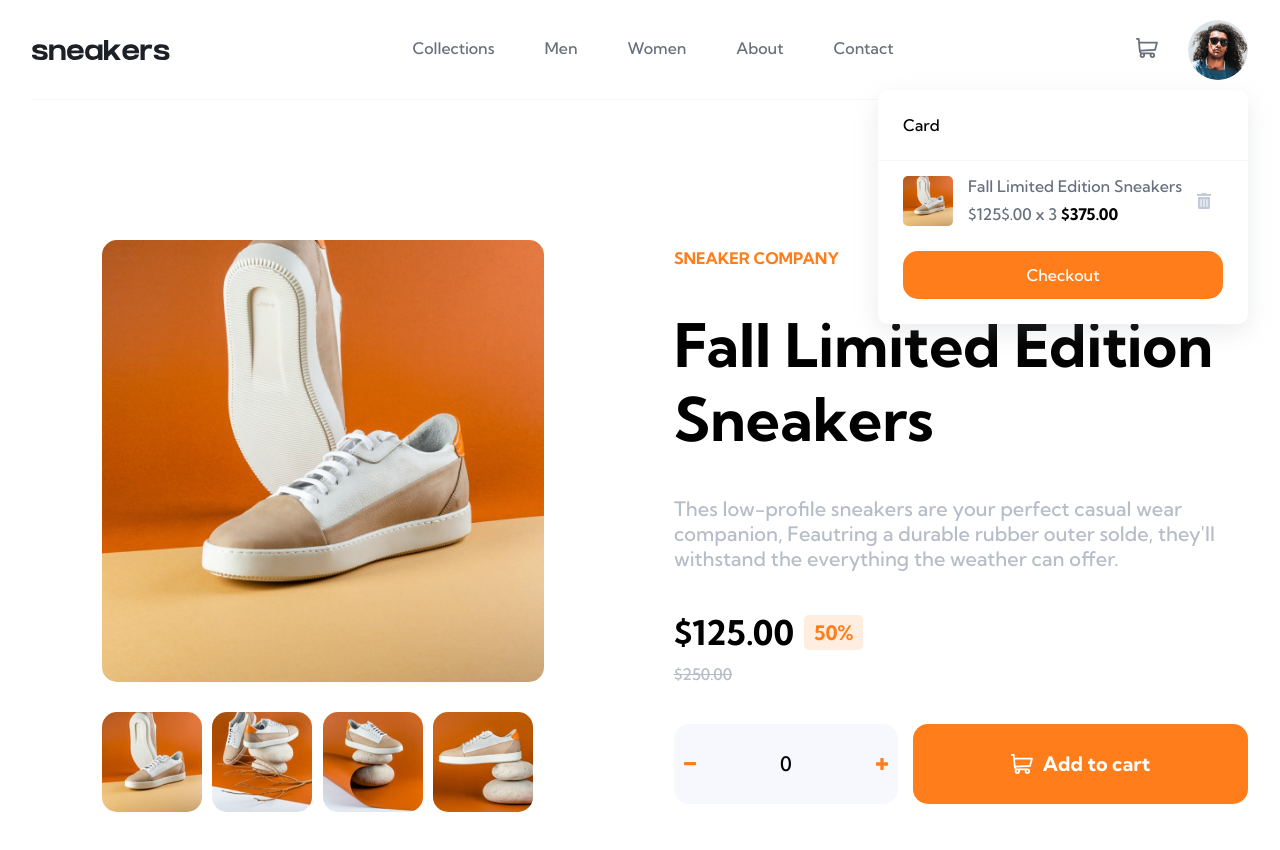
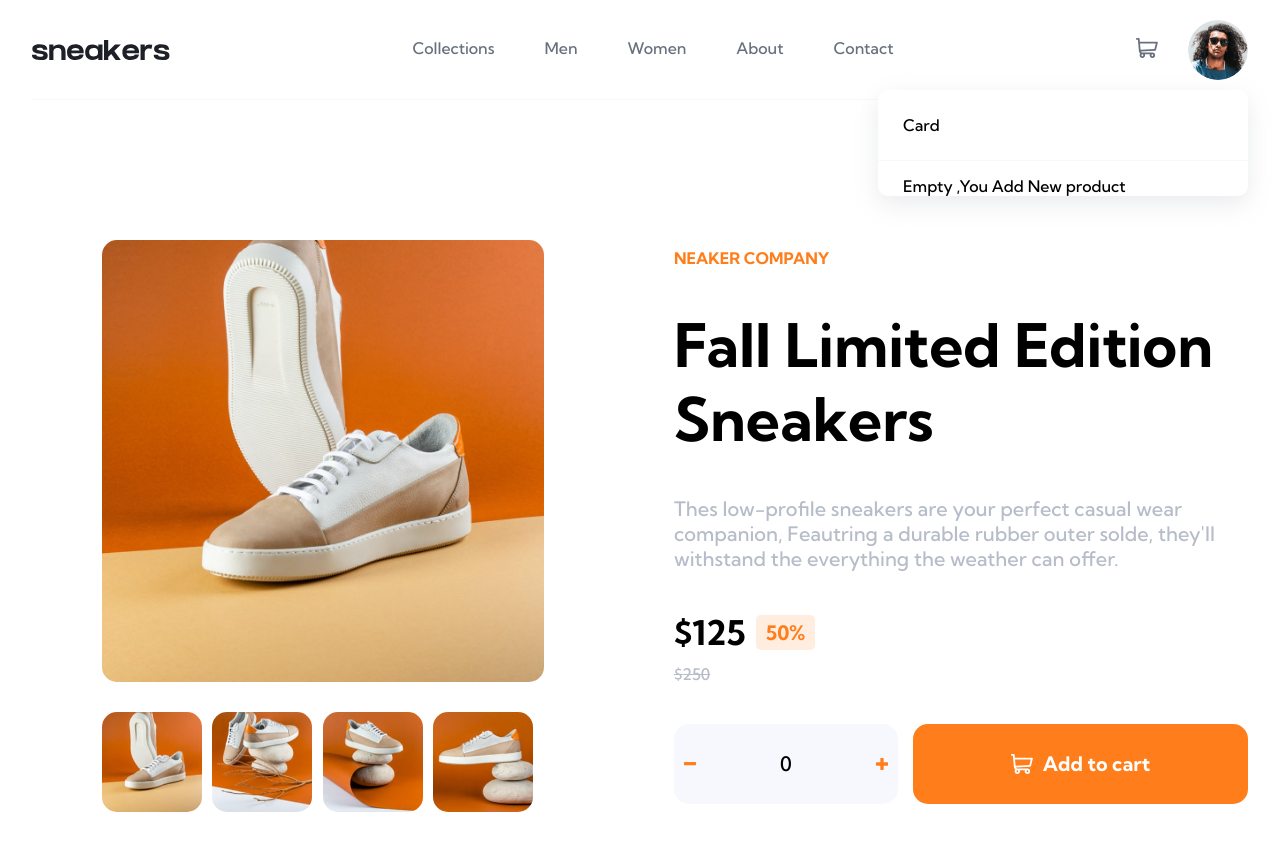
Before and after one commit to fail2ban1337/E-commerce-product-page, a React (Create React App) app: page / in a window 1280 px wide. Both pictures are taken after a click on the picture 1147 px from the left and 47 px from the top of the page. Shown: the top 850 px of the page. Built offline with nearby package versions, Linux system fonts and the light colour scheme.

Commit message:
feat: add  CartHandleContext

```diff
--- a/src/App.js
+++ b/src/App.js
@@ -1,14 +1,19 @@
+import React, { createContext, useState } from "react";
 import { ThemeProvider } from "styled-components";
 import { GlobalStyle, rootTheme } from "./components/Theme";
 import Header from "./containers/Header";
 import HomePage from "./containers/Home";
+export const CartHandleContext = createContext();
 
 function App() {
+  const [cart, setCart] = useState({});
   return (
     <ThemeProvider theme={rootTheme}>
       <GlobalStyle />
-      <Header />
-      <HomePage />
+      <CartHandleContext.Provider value={{ cart, setCart }}>
+        <Header />
+        <HomePage />
+      </CartHandleContext.Provider>
     </ThemeProvider>
   );
 }
--- a/src/components/header/index.js
+++ b/src/components/header/index.js
@@ -24,6 +24,7 @@ import {
   UserImage,
   MainOpc,
 } from "./styles";
+import { CartHandleContext } from "../../App";
 
 const CartContext = createContext();
 const ColpseContent = createContext();
@@ -51,7 +52,7 @@ Header.Burgger = function HeaderBurgger({ children, ...restProps }) {
         <path
           d="M16 12v3H0v-3h16Zm0-6v3H0V6h16Zm0-6v3H0V0h16Z"
           fill="#69707D"
-          fill-rule="evenodd"
+          fillRule="evenodd"
         />
       </svg>
     </Burgger>
@@ -81,7 +82,7 @@ Header.NavClose = function HeaderNavListContainer({ children, ...restProps }) {
         <path
           d="m11.596.782 2.122 2.122L9.12 7.499l4.597 4.597-2.122 2.122L7 9.62l-4.595 4.597-2.122-2.122L4.878 7.5.282 2.904 2.404.782l4.595 4.596L11.596.782Z"
           fill="#69707D"
-          fill-rule="evenodd"
+          fillRule="evenodd"
         />
       </svg>
     </NavClose>
@@ -120,10 +121,10 @@ Header.CartImage = function HeaderCartImage({ children, ...restProps }) {
 
   return <CartImage onClick={() => handlcartOpen()} {...restProps} />;
 };
-function useOutsideAlerter(ref, setFunc, checkClick) {
+function useOutsideAlerter(ref, setFunc, checkClick, state) {
   useEffect(() => {
     /**
-     * Alert if clicked on outside of element
+     * check if clicked on outside of element
      */
     function handleClickOutside(event) {
       if (
@@ -133,6 +134,9 @@ function useOutsideAlerter(ref, setFunc, checkClick) {
       ) {
         setFunc(false);
       }
+      /**
+       * check if clicked on outside sidebar of element
+       */
       if (
         ref.current &&
         ref.current.contains(event.target) &&
@@ -141,20 +145,19 @@ function useOutsideAlerter(ref, setFunc, checkClick) {
         setFunc(false);
       }
     }
-
-    document.addEventListener("mousedown", handleClickOutside);
+    if (state) document.addEventListener("mousedown", handleClickOutside);
     return () => {
       // Unbind the event listener on clean up
       document.removeEventListener("mousedown", handleClickOutside);
     };
-  }, [ref]);
+  }, [ref, state]);
 }
 Header.CartElements = function HeaderCartElements({ children, ...restProps }) {
   const wrapperRef = useRef(null);
 
   const { card, setCard } = useContext(CartContext);
   const checkClick = "CartElements";
-  useOutsideAlerter(wrapperRef, setCard, checkClick);
+  useOutsideAlerter(wrapperRef, setCard, checkClick, card);
 
   return (
     <CartElements style={{ display: card ? "block" : "none" }} ref={wrapperRef}>
@@ -167,25 +170,41 @@ Header.CardElementTitle = function ({ children }) {
   return <CardElementTitle>{children}</CardElementTitle>;
 };
 
-Header.CardElementAddedContainer = function ({ children }) {
+Header.CardElementAddedContainer = function HeaderCardElementAddedContainer({
+  children,
+}) {
+  const { cart, setCart } = useContext(CartHandleContext);
+  console.log(cart.length);
   return (
     <CardElementAddedContainer>
-      <CardElementAddedRow>
-        <img
-          className="product_image"
-          src="images/image-product-1-thumbnail.jpg"
-        />
+      {Object.values(cart).map((value, index) => {
+        return (
+          <div className="CardElementAddedRow" key={index}>
+            <img className="product_image" src={value.productImg} />
             <div className="elementColumn">
-          <h5>Fall Limited Edition Sneakers</h5>
+              <h5>{value.productName}</h5>
               <h5>
-            $125$.00 x 3 <b>$375.00</b>
+                ${value.productPrice} x {value.prdTotal}{" "}
+                <b>${(value.productPrice * value.prdTotal).toFixed(2)}</b>
               </h5>
             </div>
-        <img className="dltImage" src="images/icon-delete.svg" />
-      </CardElementAddedRow>
+            <img
+              className="dltImage"
+              src="images/icon-delete.svg"
+              onClick={() => setCart({})}
+            />
+          </div>
+        );
+      })}
+      {Object.keys(cart).length !== 0 ? (
         <div className="checkout_btn">
           <a href="#">Checkout</a>
         </div>
+      ) : (
+        <div className="emptyCard">
+          <p>Empty ,You Add New product</p>
+        </div>
+      )}
     </CardElementAddedContainer>
   );
 };
@@ -197,7 +216,7 @@ Header.MainOpc = function HeaderMainOpc({ children, ...restProps }) {
   const { closeNav, setCloseNav } = useContext(ColpseContent);
   const wrapperRef = useRef(null);
   const checkClick = "MainOpc";
-  useOutsideAlerter(wrapperRef, setCloseNav, checkClick);
+  useOutsideAlerter(wrapperRef, setCloseNav, checkClick, closeNav);
   if (!closeNav) return null;
   return <MainOpc ref={wrapperRef}>{children}</MainOpc>;
 };
--- a/src/components/home/index.js
+++ b/src/components/home/index.js
@@ -1,6 +1,6 @@
-import React from "react";
+import React, { useContext, useState } from "react";
 import { Container, ImageSection, PorductInfo, RowContainer } from "./styles";
-
+import { CartHandleContext } from "../../App";
 export default function Home({ children, ...restProps }) {
   return <Container>{children}</Container>;
 }
@@ -23,11 +23,11 @@ Home.ImageSection = function ({ children, ...restProps }) {
             <img
               className="image_thumb"
               src="images/image-product-2-thumbnail.jpg"
-            />{" "}
+            />
             <img
               className="image_thumb"
               src="images/image-product-3-thumbnail.jpg"
-            />{" "}
+            />
             <img
               className="image_thumb"
               src="images/image-product-4-thumbnail.jpg"
@@ -39,23 +39,42 @@ Home.ImageSection = function ({ children, ...restProps }) {
   );
 };
 
-Home.ProductInof = function ({ children }) {
+Home.ProductInof = function HomeProductInof({ ...restProps }) {
+  const { cart, setCart } = useContext(CartHandleContext);
+  const productData = {
+    productCat: "NEAKER COMPANY",
+    productName: "Fall Limited Edition Sneakers",
+    productDesc: `Thes low-profile sneakers are your perfect casual wear companion,
+    Feautring a durable rubber outer solde, they'll withstand the
+    everything the weather can offer.`,
+    productImg: "images/image-product-1-thumbnail.jpg",
+    productOldPrice: 250.0,
+    productPrice: 125.0,
+  };
+
+  const [prdTotal, SetProdTotal] = useState(0);
+
+  const HandleAddToCart = (e) => {
+    e.preventDefault();
+    if (prdTotal > 0) {
+      setCart({
+        products: { ...productData, prdTotal },
+      });
+    }
+  };
+
   return (
     <PorductInfo>
       <div className="productSectionCol">
-        <h3>SNEAKER COMPANY</h3>
-        <h2>Fall Limited Edition Sneakers</h2>
-        <span className="productDesc">
-          Thes low-profile sneakers are your perfect casual wear companion,
-          Feautring a durable rubber outer solde, they'll withstand the
-          everything the weather can offer.
-        </span>
+        <h3>{productData.productCat}</h3>
+        <h2>{productData.productName}</h2>
+        <span className="productDesc">{productData.productDesc}</span>
         <div className="price_container">
           <div className="price_containerRow">
-            <span className="priceValue">$125.00</span>
+            <span className="priceValue">${productData.productPrice}</span>
             <span className="discount">50%</span>
           </div>
-          <span className="oldPrice">$250.00</span>
+          <span className="oldPrice">${productData.productOldPrice}</span>
         </div>
         <div className="btnRow">
           <div className="add_product_number">
@@ -64,6 +83,9 @@ Home.ProductInof = function ({ children }) {
               height="4"
               xmlns="http://www.w3.org/2000/svg"
               link="http://www.w3.org/1999/xlink"
+              onClick={() =>
+                SetProdTotal((prevValue) => (prevValue > 0 ? prevValue - 1 : 0))
+              }
             >
               <defs>
                 <path
@@ -73,12 +95,13 @@ Home.ProductInof = function ({ children }) {
               </defs>
               <use fill="#FF7E1B" fillRule="nonzero" href="#a" />
             </svg>
-            <span className="add_product_number_value">0</span>
+            <span className="add_product_number_value">{prdTotal}</span>
             <svg
               width="12"
               height="12"
               xmlns="http://www.w3.org/2000/svg"
               link="http://www.w3.org/1999/xlink"
+              onClick={() => SetProdTotal((prevValue) => prevValue + 1)}
             >
               <defs>
                 <path
@@ -89,7 +112,10 @@ Home.ProductInof = function ({ children }) {
               <use fill="#FF7E1B" fillRule="nonzero" href="#b" />
             </svg>
           </div>
-          <div className="add_productToCard">
+          <div
+            className="add_productToCard"
+            onClick={(e) => HandleAddToCart(e)}
+          >
             <svg className="add_productToCardicon" width="22" height="20">
               <path
                 d="M20.925 3.641H3.863L3.61.816A.896.896 0 0 0 2.717 0H.897a.896.896 0 1 0 0 1.792h1l1.031 11.483c.073.828.52 1.726 1.291 2.336C2.83 17.385 4.099 20 6.359 20c1.875 0 3.197-1.87 2.554-3.642h4.905c-.642 1.77.677 3.642 2.555 3.642a2.72 2.72 0 0 0 2.717-2.717 2.72 2.72 0 0 0-2.717-2.717H6.365c-.681 0-1.274-.41-1.53-1.009l14.321-.842a.896.896 0 0 0 .817-.677l1.821-7.283a.897.897 0 0 0-.87-1.114ZM6.358 18.208a.926.926 0 0 1 0-1.85.926.926 0 0 1 0 1.85Zm10.015 0a.926.926 0 0 1 0-1.85.926.926 0 0 1 0 1.85Zm2.021-7.243-13.8.81-.57-6.341h15.753l-1.383 5.53Z"
```
Lines whose indentation alone changed are shown as unchanged.
